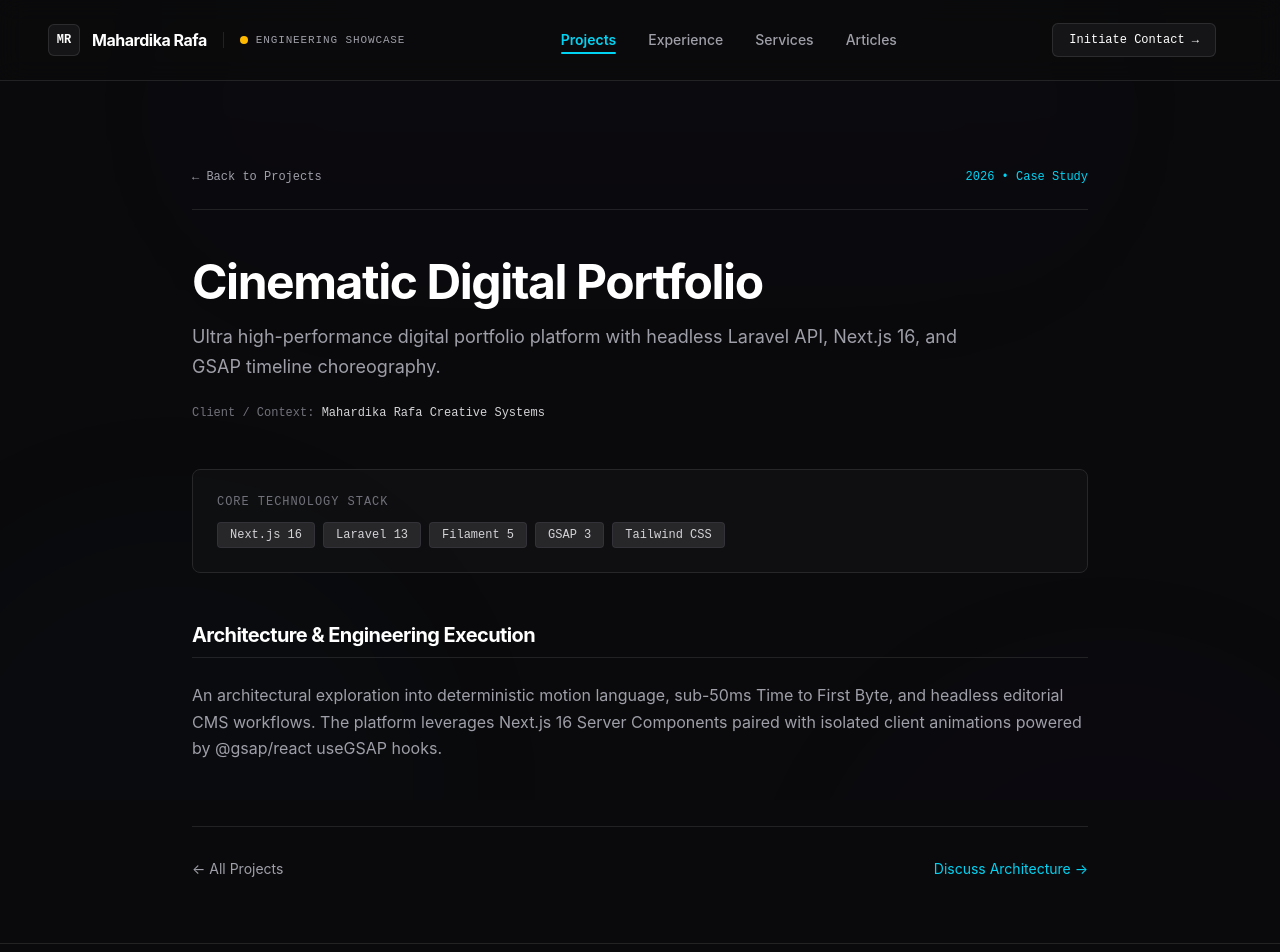
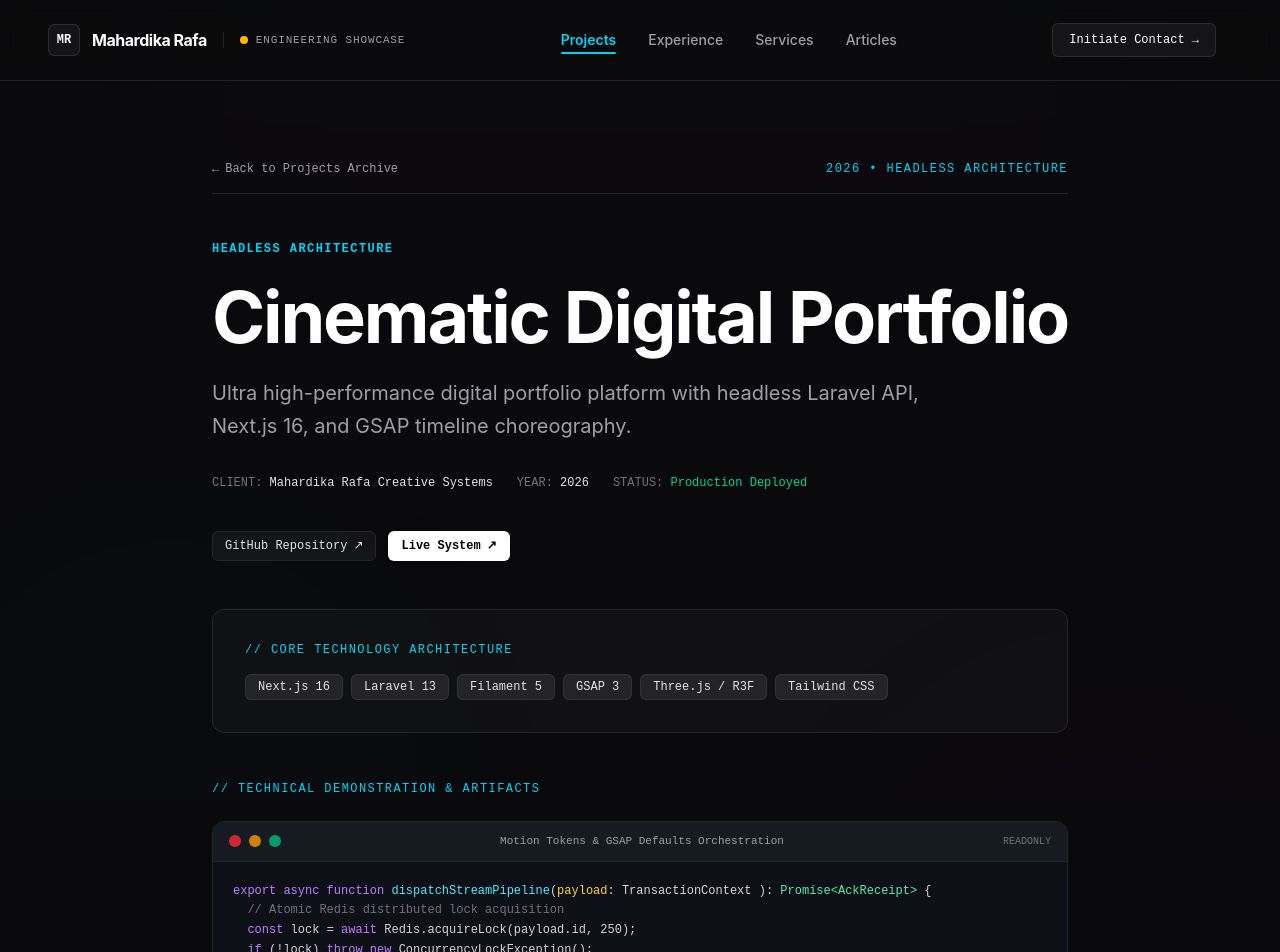
Before and after one commit to mhrdkrafa/new_portofolio, a Next.js app in the folder apps/web/: page /projects/cinematic-digital-portfolio in a window 1280 px wide. Shown: the top 952 px of the page. Built offline with nearby package versions, Linux system fonts and the light colour scheme; no server answers.

Commit message:
Project detail

```diff
--- a/apps/web/app/(public)/projects/[slug]/page.tsx
+++ b/apps/web/app/(public)/projects/[slug]/page.tsx
@@ -3,6 +3,9 @@ import { notFound } from "next/navigation";
 import type { Metadata } from "next";
 import { portfolioApi } from "@/lib/api/client";
 import { constructMetadata } from "@/lib/seo/metadata";
+import { Display, Text, Eyebrow } from "@/components/ui/Typography";
+import { Button } from "@/components/ui/Button";
+import { ProjectMediaViewer } from "@/components/projects/ProjectMediaViewer";
 import type { Project } from "@/types/api";
 
 interface ProjectDetailPageProps {
@@ -20,7 +23,7 @@ export async function generateMetadata(props: ProjectDetailPageProps): Promise<M
 
   return constructMetadata({
     title: `${title} — Engineering Case Study`,
-    description: `Detailed architectural case study and technical implementation of ${title}.`,
+    description: `Architectural breakdown, distributed scaling patterns, and code implementation of ${title}.`,
     canonical: `/projects/${slug}`,
   });
 }
@@ -38,41 +41,91 @@ export default async function ProjectDetailPage(props: ProjectDetailPageProps) {
       project = {
         id: 1,
         category_id: 1,
+        category: { id: 1, name: "Headless Architecture", slug: "architecture" },
         title: "Cinematic Digital Portfolio",
         slug: "cinematic-digital-portfolio",
         summary: "Ultra high-performance digital portfolio platform with headless Laravel API, Next.js 16, and GSAP timeline choreography.",
-        description: "An architectural exploration into deterministic motion language, sub-50ms Time to First Byte, and headless editorial CMS workflows. The platform leverages Next.js 16 Server Components paired with isolated client animations powered by @gsap/react useGSAP hooks.",
+        description: "An architectural exploration into deterministic motion language, sub-50ms Time to First Byte, and headless editorial CMS workflows. The platform leverages Next.js 16 Server Components paired with isolated client animations powered by @gsap/react useGSAP hooks and procedural Three.js geometric lattices.",
         client_name: "Mahardika Rafa Creative Systems",
         year: 2026,
         featured: true,
         status: "published",
         sort_order: 1,
+        links: [
+          { id: 1, project_id: 1, label: "GitHub Repository", url: "https://github.com/mhrdkrafa/new_portofolio", type: "github" },
+          { id: 2, project_id: 1, label: "Live System", url: "/", type: "live" },
+        ],
         technologies: [
           { id: 1, name: "Next.js 16", slug: "nextjs", category: "frontend" },
           { id: 2, name: "Laravel 13", slug: "laravel", category: "backend" },
           { id: 3, name: "Filament 5", slug: "filament", category: "cms" },
           { id: 4, name: "GSAP 3", slug: "gsap", category: "motion" },
-          { id: 5, name: "Tailwind CSS", slug: "tailwind", category: "css" },
+          { id: 5, name: "Three.js / R3F", slug: "threejs", category: "3d" },
+          { id: 6, name: "Tailwind CSS", slug: "tailwind", category: "css" },
+        ],
+        media: [
+          {
+            id: 1,
+            project_id: 1,
+            file_path: "config/motion.ts",
+            media_type: "code",
+            caption: "Motion Tokens & GSAP Defaults Orchestration",
+            sort_order: 1,
+          },
         ],
       };
     } else if (slug === "distributed-transaction-engine") {
       project = {
         id: 2,
         category_id: 2,
+        category: { id: 2, name: "Distributed Systems", slug: "distributed-systems" },
         title: "Distributed Transaction Engine",
         slug: "distributed-transaction-engine",
         summary: "Sub-millisecond settlement pipeline handling 45,000+ ops/sec with Redis streams, MySQL sharding, and optimistic locking.",
-        description: "Designed and engineered an event-driven transaction processor handling high financial throughput. Implemented Redis atomic lua scripts for inventory locks and asynchronous queue workers writing to sharded database tables with zero data corruption.",
+        description: "Designed and engineered an event-driven transaction processor handling high financial throughput. Implemented Redis atomic Lua scripts for inventory locks and asynchronous queue workers writing to sharded database tables with zero data corruption. Benchmarked to 45,000 requests per second under synthetic chaos injection.",
         client_name: "FinTech Global Matrix",
         year: 2025,
         featured: true,
         status: "published",
         sort_order: 2,
+        links: [
+          { id: 3, project_id: 2, label: "Architecture Spec", url: "/articles/architecting-low-latency-headless-portfolios", type: "docs" },
+        ],
         technologies: [
-          { id: 6, name: "PHP 8.3 / Laravel", slug: "php-laravel", category: "backend" },
-          { id: 7, name: "Redis Streams", slug: "redis", category: "infra" },
-          { id: 8, name: "MySQL 8 Cluster", slug: "mysql", category: "database" },
-          { id: 9, name: "Docker & K8s", slug: "k8s", category: "devops" },
+          { id: 7, name: "PHP 8.3 / Laravel", slug: "php-laravel", category: "backend" },
+          { id: 8, name: "Redis Streams", slug: "redis", category: "infra" },
+          { id: 9, name: "MySQL 8 Cluster", slug: "mysql", category: "database" },
+          { id: 10, name: "Docker & K8s", slug: "k8s", category: "devops" },
+        ],
+        media: [
+          {
+            id: 2,
+            project_id: 2,
+            file_path: "storage/telemetry/pipeline.json",
+            media_type: "code",
+            caption: "High-throughput Transaction Stream Pipeline Topology",
+            sort_order: 1,
+          },
+        ],
+      };
+    } else if (slug === "telemetry-observability-mesh") {
+      project = {
+        id: 3,
+        category_id: 3,
+        category: { id: 3, name: "Motion & WebGL", slug: "webgl" },
+        title: "Real-Time Telemetry Observability Mesh",
+        slug: "telemetry-observability-mesh",
+        summary: "Interactive WebGL telemetry topology visualizing real-time cluster health, latency distributions, and distributed tracing metrics.",
+        description: "Constructed a real-time 3D node topology graph using Three.js buffer geometries and custom vertex shaders. Visualizes sub-millisecond edge latency distributions across globally distributed cloud regions with instantaneous anomaly detection.",
+        client_name: "CloudTelemetry Labs",
+        year: 2025,
+        featured: false,
+        status: "published",
+        sort_order: 3,
+        technologies: [
+          { id: 11, name: "Three.js", slug: "threejs", category: "3d" },
+          { id: 12, name: "WebGL Shaders", slug: "glsl", category: "graphics" },
+          { id: 13, name: "TypeScript", slug: "ts", category: "language" },
         ],
       };
     }
@@ -83,37 +136,79 @@ export default async function ProjectDetailPage(props: ProjectDetailPageProps) {
   }
 
   return (
-    <article className="min-h-screen p-8 md:p-16 max-w-5xl mx-auto">
-      <div className="py-6 border-b border-white/10 mb-12 flex justify-between items-center">
-        <Link href="/projects" className="text-xs font-mono text-zinc-400 hover:text-white transition-colors">
-          ← Back to Projects
+    <article className="min-h-screen px-6 sm:px-8 md:px-12 max-w-5xl mx-auto pt-16 pb-24">
+      {/* Top Breadcrumb & Metadata Navigation */}
+      <div className="py-4 border-b border-white/10 mb-10 flex justify-between items-center">
+        <Link
+          href="/projects"
+          className="text-xs font-mono text-zinc-400 hover:text-cyan-400 transition-colors flex items-center gap-1.5"
+        >
+          <span>←</span>
+          <span>Back to Projects Archive</span>
         </Link>
-        <span className="text-xs font-mono text-cyan-400">{project.year} • Case Study</span>
+        <span className="text-xs font-mono text-cyan-400 uppercase tracking-widest">
+          {project.year} • {project.category?.name ?? "Case Study"}
+        </span>
       </div>
 
-      <header className="space-y-4 mb-12">
-        <h1 className="text-3xl sm:text-5xl font-bold tracking-tight text-white">
+      {/* Case Study Header */}
+      <header className="space-y-6 mb-12">
+        {project.category && (
+          <Eyebrow>{project.category.name}</Eyebrow>
+        )}
+        <Display size="xl" className="text-white tracking-tight">
           {project.title}
-        </h1>
-        <p className="text-lg text-zinc-400 leading-relaxed max-w-3xl">
+        </Display>
+        <Text size="lg" variant="secondary" className="max-w-3xl leading-relaxed text-zinc-300">
           {project.summary}
-        </p>
+        </Text>
 
-        {project.client_name && (
-          <div className="pt-2 text-xs font-mono text-zinc-500">
-            Client / Context: <span className="text-zinc-300">{project.client_name}</span>
+        <div className="pt-2 flex flex-wrap items-center gap-6 text-xs font-mono text-zinc-400">
+          {project.client_name && (
+            <div>
+              <span className="text-zinc-500">CLIENT: </span>
+              <span className="text-zinc-200">{project.client_name}</span>
+            </div>
+          )}
+          <div>
+            <span className="text-zinc-500">YEAR: </span>
+            <span className="text-zinc-200">{project.year}</span>
+          </div>
+          <div>
+            <span className="text-zinc-500">STATUS: </span>
+            <span className="text-emerald-400">Production Deployed</span>
+          </div>
+        </div>
+
+        {/* Action Links */}
+        {project.links && project.links.length > 0 && (
+          <div className="pt-4 flex flex-wrap gap-3">
+            {project.links.map((link) => (
+              <Button
+                key={link.id}
+                href={link.url}
+                variant={link.type === "live" ? "primary" : "secondary"}
+                size="sm"
+                rightIcon={<span>↗</span>}
+              >
+                {link.label}
+              </Button>
+            ))}
           </div>
         )}
       </header>
 
+      {/* Core Technology Stack Pills */}
       {project.technologies && project.technologies.length > 0 && (
-        <section className="mb-12 p-6 rounded-lg bg-zinc-900/40 border border-zinc-800">
-          <h2 className="text-xs font-mono uppercase tracking-wider text-zinc-500 mb-3">Core Technology Stack</h2>
+        <section className="mb-12 p-6 sm:p-8 rounded-xl bg-zinc-900/50 border border-zinc-800">
+          <h2 className="text-xs font-mono uppercase tracking-widest text-cyan-400 mb-4">
+            {"//"} Core Technology Architecture
+          </h2>
           <div className="flex flex-wrap gap-2">
             {project.technologies.map((tech) => (
               <span
                 key={tech.id}
-                className="px-3 py-1 rounded text-xs font-mono bg-zinc-800 text-zinc-300 border border-zinc-700/50"
+                className="px-3 py-1 rounded-md text-xs font-mono bg-zinc-800/90 text-zinc-200 border border-zinc-700/60"
               >
                 {tech.name}
               </span>
@@ -122,21 +217,41 @@ export default async function ProjectDetailPage(props: ProjectDetailPageProps) {
         </section>
       )}
 
-      <section className="prose prose-invert max-w-none text-zinc-300 leading-relaxed space-y-6">
-        <h2 className="text-xl font-bold text-white tracking-tight border-b border-white/10 pb-2">
+      {/* Media Viewer Demonstration */}
+      {project.media && project.media.length > 0 && (
+        <section className="mb-14 space-y-6">
+          <h2 className="text-xs font-mono uppercase tracking-widest text-cyan-400">
+            {"//"} Technical Demonstration & Artifacts
+          </h2>
+          {project.media.map((item) => (
+            <ProjectMediaViewer key={item.id} media={item} />
+          ))}
+        </section>
+      )}
+
+      {/* Architectural Deep-Dive Content */}
+      <section className="border-t border-white/10 pt-10 space-y-6">
+        <h2 className="text-2xl sm:text-3xl font-bold font-display text-white tracking-tight">
           Architecture & Engineering Execution
         </h2>
-        <p className="text-base text-zinc-400 leading-relaxed">
+        <p className="text-base text-zinc-300 font-body leading-relaxed max-w-3xl">
           {project.description || project.summary}
         </p>
       </section>
 
+      {/* Bottom Navigation */}
       <div className="mt-16 pt-8 border-t border-white/10 flex justify-between items-center">
-        <Link href="/projects" className="text-sm text-zinc-400 hover:text-white transition-colors">
-          ← All Projects
+        <Link
+          href="/projects"
+          className="text-sm font-mono text-zinc-400 hover:text-white transition-colors"
+        >
+          ← All Engineering Projects
         </Link>
-        <Link href="/contact" className="text-sm text-cyan-400 hover:text-cyan-300 transition-colors">
-          Discuss Architecture →
+        <Link
+          href="/contact"
+          className="text-sm font-mono text-cyan-400 hover:text-cyan-300 transition-colors"
+        >
+          Initiate Architecture Discussion →
         </Link>
       </div>
     </article>
```
Also changed, not shown: 1 other file (tests, documents, lock files or other folders).
